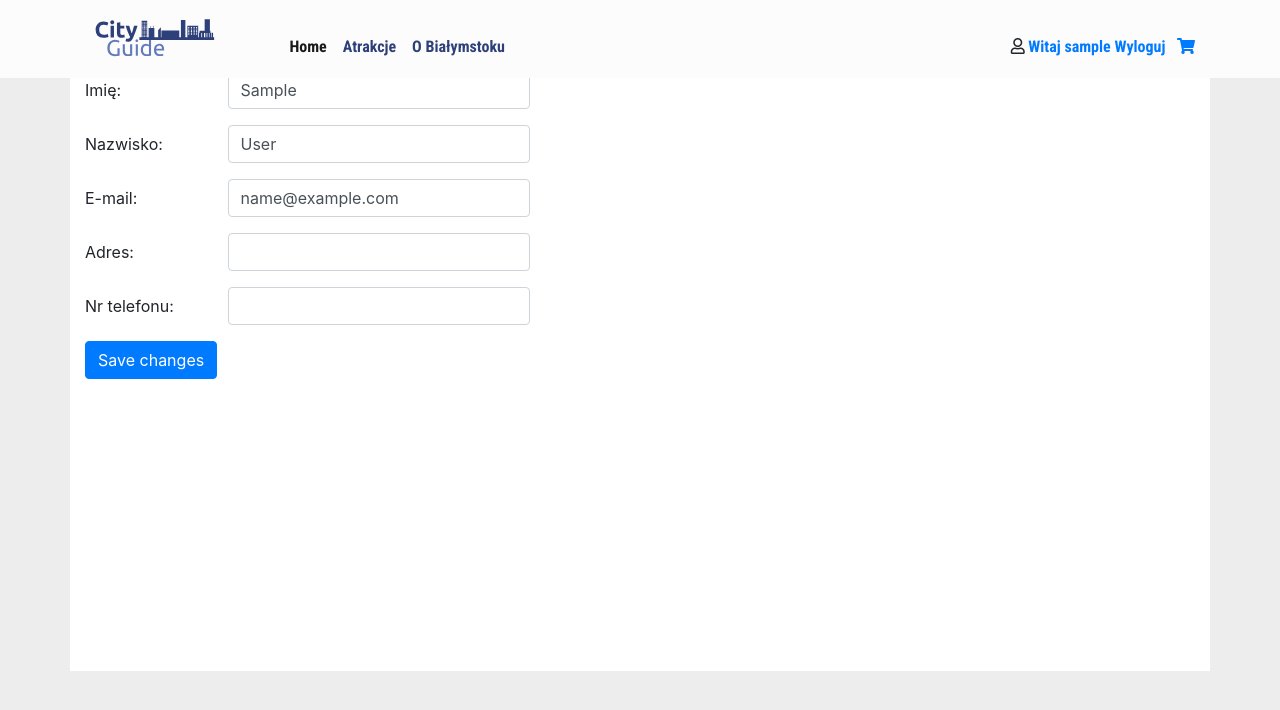
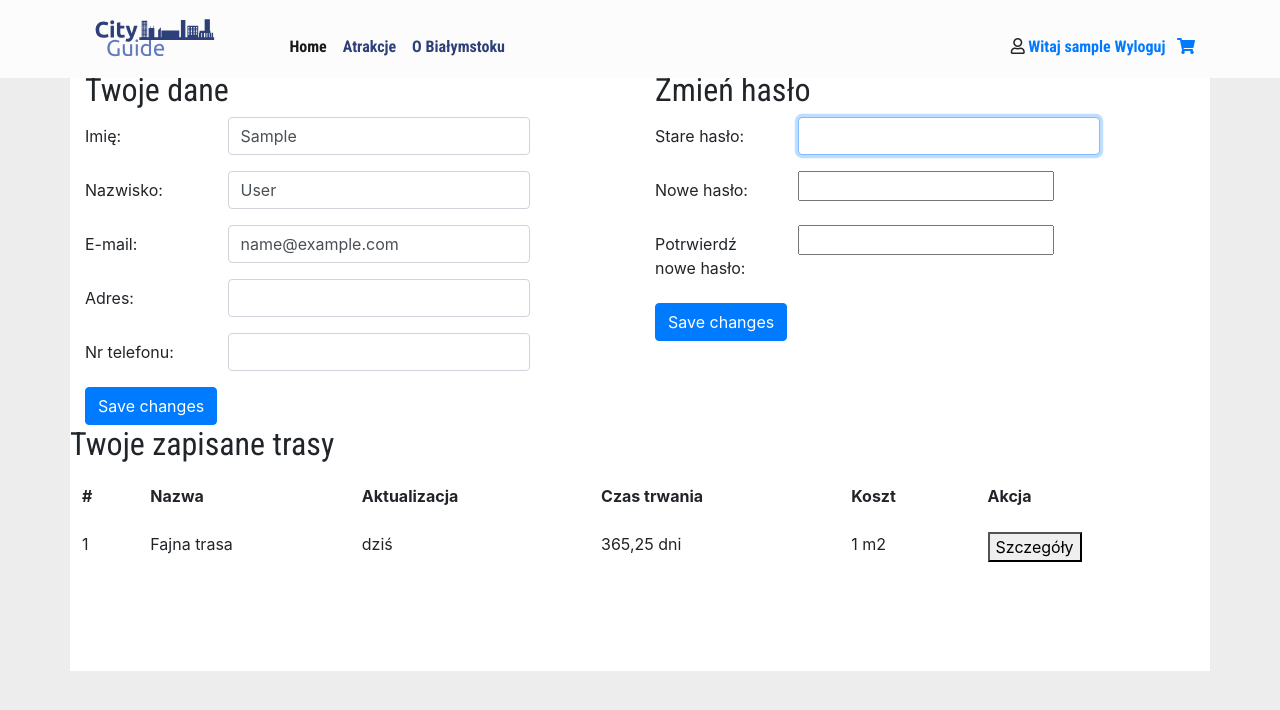
Before and after one commit to catchesfire/city-guide-app, a Django app: page /profile/ in a window 1280 px wide. Shown: the top 710 px of the page. Run offline with Django 3.2, Linux system fonts and the light colour scheme; the visitor is signed in with stand-in values (Sample User, id 1); data that the repository does not hold is empty; some libraries are stand-ins or nearby versions.

Commit message:
Added profile view(no links to tours)

```diff
--- a/CityGuide/city_guide/forms.py
+++ b/CityGuide/city_guide/forms.py
@@ -51,6 +51,9 @@ class ProfileForm(forms.ModelForm):
         }
 
 
+
+
+
 class OrderForm(forms.Form):
     quantity = forms.IntegerField(min_value=1, max_value=100)
     date = forms.DateField(initial=timezone.now(), required=False)
--- a/CityGuide/city_guide/templates/city_guide/profile.html
+++ b/CityGuide/city_guide/templates/city_guide/profile.html
@@ -6,7 +6,8 @@
 <div class="container standard-container" >
         <div class="row">
             <div class="col">
-            <form class="form" method="post">
+                <h1>Twoje dane</h1>
+                <form class="form" action="{% url 'city_guide:profile_update' %}" method="post">
                     {% csrf_token %}
                     {% for field in user_form %}
                     {% if field.errors %}
@@ -36,58 +37,64 @@
                         </div>
                     </div>
                     {% endfor %}
-                <!-- <div class="form-group">
-                    <label for="firstname">Imię:</label>
-                    <input type="text" class="form-control" id="firstname" name="{{user_form.first_name.name}}" value="{{user_form.first_name.value}}">
-                </div>
-                <div class="form-group">
-                    <label for="lastname">Nazwisko:</label>
-                    <input type="text" class="form-control" id="lastname" name="{{user_form.last_name.name}}" value="{{user_form.last_name.value}}">
-                </div>
-                <div class="form-group">
-                    <label for="mail">E-mail:</label>
-                    <input type="text" class="form-control" id="mail" name="{{user_form.email.name}}" value="{{user_form.email.value}}">
-                </div>
-                <div class="form-group">
-                    <label for="phone">Numer telefonu:</label>
-                    <input type="text" class="form-control" id="phone" name="{{profile_form.phone_number.name}}" value="{{profile_form.phone_number.value}}">
-                </div>
-                 -->
+
                     <button class="btn btn-primary" type="submit">Save changes</button>
                 </form>
             </div>
             <div class="col">
+                <h1>Zmień hasło</h1>
+                <form class="form" action="{% url 'city_guide:profile_change' %}" method="post">
+                {% csrf_token %}
+                {% for field in password_form %}
+                    {% if field.errors %}
+                    <div class="alert alert-danger">
+                        {{ field.errors}}
+                    </div>
+                    {% endif %}
 
+                    <div class="form-group row">
+
+                        <label class="col-form-label col-sm-3" for="{{field.id_for_label}}">{{field.label}}:</label>
+                        <div class="col-sm-7">
+                            {{field}}
+                        </div>
+                    </div>
+                    {% endfor %}
+                    <button class="btn btn-primary" type="submit">Save changes</button>
+
+                </form>
             </div>
         </div>
 
+        <div class="row">
+            <h1>Twoje zapisane trasy</h1>
+            <table class="table table-borderless">
+                <thead>
+                  <tr>
+                    <th>#</th>
+                    <th>Nazwa</th>
+                    <th>Aktualizacja</th>
+                    <th>Czas trwania</th>
+                    <th>Koszt</th>
+                    <th>Akcja</th>
+                  </tr>
+                </thead>
+                <tbody>
+                  <tr>
+                    <td>1</td>
+                    <td>Fajna trasa</td>
+                    <td>dziś</td>
+                    <td>365,25 dni</td>
+                    <td>1 m2</td>
+                    <td><button>Szczegóły</button></td>
+                  </tr>
+
+                </tbody>
+            </table>
         </div>
-
-<!-- <div class="container" >
-    <form method="post">
-        {% csrf_token %}
-        {{ user_form.as_p }}
-        {{ profile_form.as_p }}
-        <button type="submit">Save changes</button>
-      </form>
-</div> -->
 
 
 
-<!-- <div class="container" style="margin-top: 72px; background-color: #fff">
-
-    <div class="row">
-        {{profile.phone_number}}
-        <div class="col">
-            <h1>{{user.get_username}}</h1>
-            <h1>{{user.get_email}}</h1>
-        </div>
-        <div class="col">
-
-        </div>
 </div>
 
-
-</div> -->
-
     {% endblock %}
--- a/CityGuide/city_guide/urls.py
+++ b/CityGuide/city_guide/urls.py
@@ -16,6 +16,8 @@ urlpatterns = [
     path('attractions/<int:pk>', views.AttracionView.as_view(), name='attraction'),
     path('cart', views.cartView, name="cart"),
     path('profile/', views.update_profile, name='profile'),
+    path('profile/update', views.profileView, name='profile_update'),
+    path('profile/change', views.passwordView, name='profile_change'),
     path('cart/details', views.cartDetails, name="cart_details"),
     path('cart/order/edit', views.cart_order_edit, name="cart_order_edit"),
     path('cart/add', views.AddToCart, name="cart_add"),
--- a/CityGuide/city_guide/views.py
+++ b/CityGuide/city_guide/views.py
@@ -1,16 +1,17 @@
 from django.shortcuts import get_object_or_404, render, redirect
 from django.http import HttpResponse, HttpResponseRedirect, JsonResponse, Http404
-from city_guide.models import Attraction, Category, Ticket, TicketType, Cart, Tour, Profile, Order
+from city_guide.models import Attraction, Category, Ticket, TicketType, Cart, Tour, Profile, Order, User
 from django.template import loader
 from django.views import View, generic
 from itertools import chain
 from django.db.models import Q, Case, When
-from django.contrib.auth import authenticate, login, logout
+from django.contrib.auth import authenticate, login, logout, update_session_auth_hash
 from django.contrib.auth.decorators import login_required
 from django.db import transaction
 from django.contrib import messages
 from django.utils import timezone
-
+from django.contrib.auth.hashers  import check_password
+from django.contrib.auth.forms import PasswordChangeForm
 from .forms import FilterForm, SearchForm, SortForm, UserForm, OrderForm, ProfileForm, UserUpdateForm
 
 def index(request):
@@ -76,10 +77,10 @@ def cart_order_edit(request):
         return JsonResponse(data)
     return redirect('city_guide:cart')
 
-def profileView(request):
-    profile = Profile.objects.get(user=request.user)
+# def profileView(request):
+#     profile = Profile.objects.get(user=request.user)
 
-    return render(request, 'city_guide/profile.html', {'profile': profile})
+#     return render(request, 'city_guide/profile.html', {'profile': profile})
 
 class AttractionsView(generic.ListView):
     filter_form_class = FilterForm
@@ -227,6 +228,26 @@ class UserLogFormView(View):
 @login_required
 @transaction.atomic
 def update_profile(request):
+
+    user_form = UserUpdateForm(instance=request.user)
+    profile_form = ProfileForm(instance=request.user.profile)
+    password_form = PasswordChangeForm(request.user)
+
+    print(password_form.fields)
+    password_form.fields['old_password'].label = "Stare hasło"
+    password_form.fields['new_password1'].label = "Nowe hasło"
+    password_form.fields['new_password2'].label = "Potrwierdź nowe hasło"
+
+    password_form.fields['old_password'].widget.attrs['class'] = 'form-control'
+
+    return render(request, 'city_guide/profile.html', {
+        'user_form': user_form,
+        'profile_form': profile_form,
+        'password_form': password_form
+
+    })
+
+def profileView(request):
     if request.method == 'POST':
         user_form = UserUpdateForm(request.POST, instance=request.user)
         profile_form = ProfileForm(request.POST, instance=request.user.profile)
@@ -239,14 +260,24 @@ def update_profile(request):
             return redirect('city_guide:profile')
         # else:
             # messages.error(request, _('Please correct the error below.'))
-    else:
-        user_form = UserUpdateForm(instance=request.user)
-        user_form.address =  'cosssss'
-        profile_form = ProfileForm(instance=request.user.profile)
-    return render(request, 'city_guide/profile.html', {
-        'user_form': user_form,
-        'profile_form': profile_form
-    })
+
+def passwordView(request):
+    if request.method == 'POST':
+        password_form = PasswordChangeForm(request.user, request.POST)
+        if password_form.is_valid():
+            user = password_form.save()
+            update_session_auth_hash(request, user)  # Important!
+            messages.success(request, 'Your password was successfully updated!')
+            return redirect('city_guide:profile')
+        else:
+            messages.error(request, 'Please correct the error below.')
+            return redirect('city_guide:profile')
+
+
+
+
+
+
 
 # to do
 # captcha
```
Lines whose indentation alone changed are shown as unchanged.
